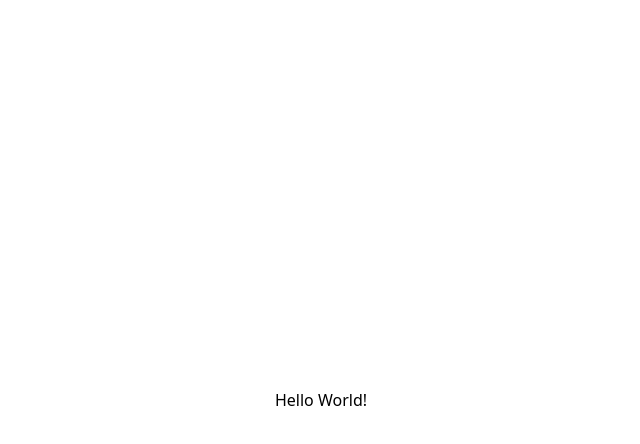
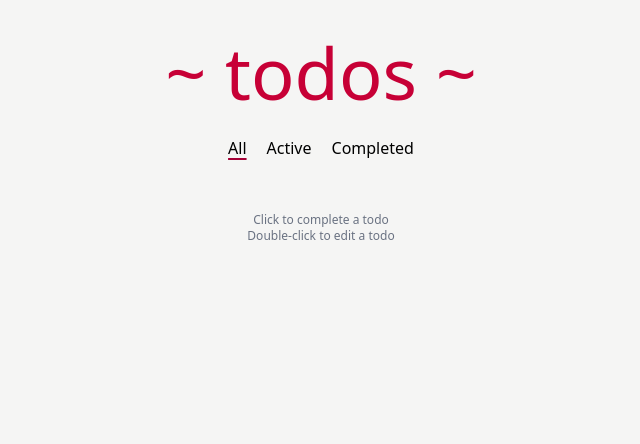
Before and after one commit to mtj0712/basic-todo-app, a website built with Vite: page index.html in a window 1280 px wide. Shown: the whole page, without its empty margins (319-959 px from the left). Built offline with nearby package versions, Linux system fonts and the light colour scheme.

Commit message:
todos-04: Create header, footer, and navigation

```diff
--- a/index.html
+++ b/index.html
@@ -6,8 +6,33 @@
     <meta name="viewport" content="width=device-width, initial-scale=1.0" />
     <title>ToDo App</title>
   </head>
-  <body>
-    <div id="app"></div>
+  <body class="bg-stone-100">
+    <header class="max-w-lg py-4 mx-auto mt-5 font-thin text-center">
+      <h1 class="font-sans text-7xl text-rose-700">~ todos ~</h1>
+    </header>
+
+    <nav
+      id="todo-nav"
+      class="flex items-center justify-center gap-3 py-2 filters"
+      role="navigation"
+    >
+      <a
+        href="#/"
+        class="p-1 underline underline-offset-4 decoration-rose-800 decoration-2"
+        role="button"
+        >All</a
+      >
+      <a href="#/active" class="p-1" role="button">Active</a>
+      <a href="#/completed" class="p-1" role="button">Completed</a>
+    </nav>
+
+    <footer
+      class="flex flex-col items-center justify-center max-w-lg mx-auto mt-10 text-xs text-gray-500 font-extralight"
+    >
+      <div>Click to complete a todo</div>
+      <div>Double-click to edit a todo</div>
+    </footer>
+
     <script type="module" src="/src/main.js"></script>
   </body>
 </html>
--- a/src/main.js
+++ b/src/main.js
@@ -1,8 +1 @@
 import "./style.css";
-
-const app = document.getElementById("app");
-app.innerHTML = `
-  <div class="flex items-center justify-center h-screen">
-    <div>Hello World!</div>
-  </div>
-`;
```
